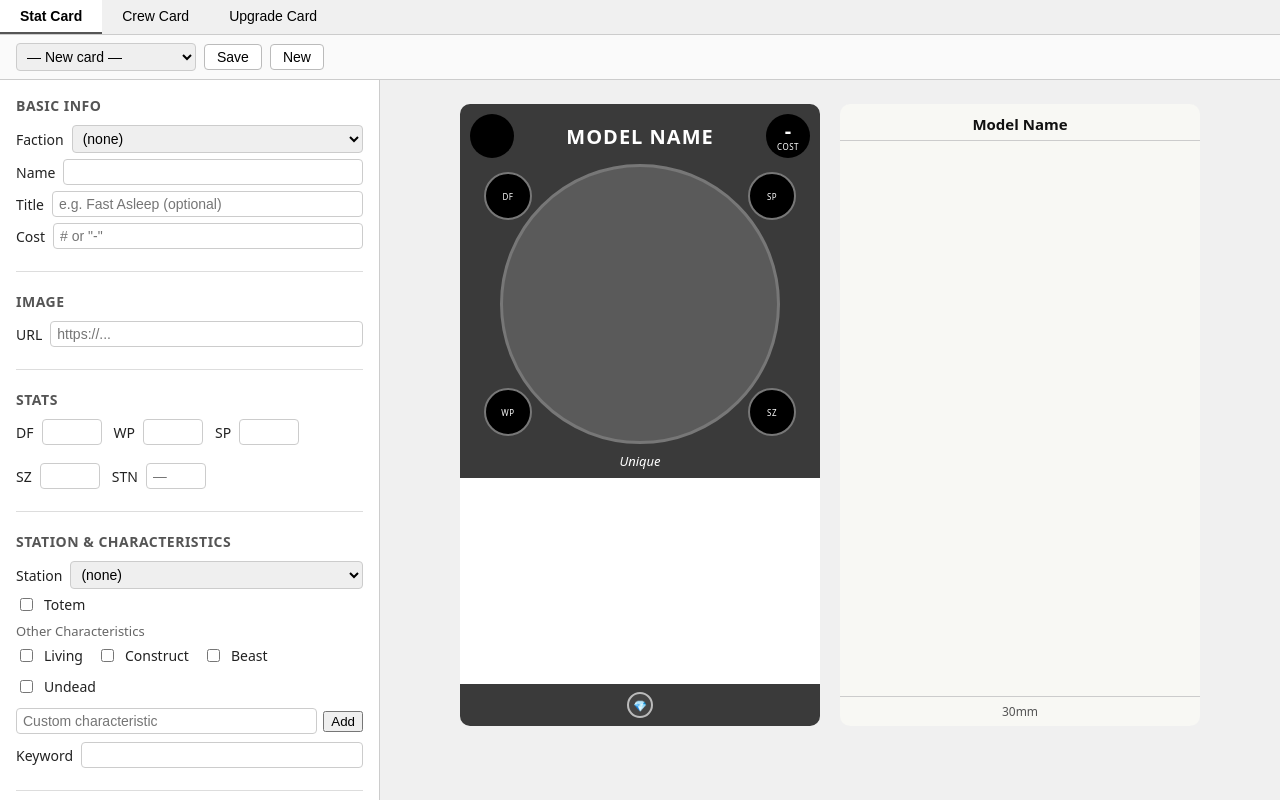
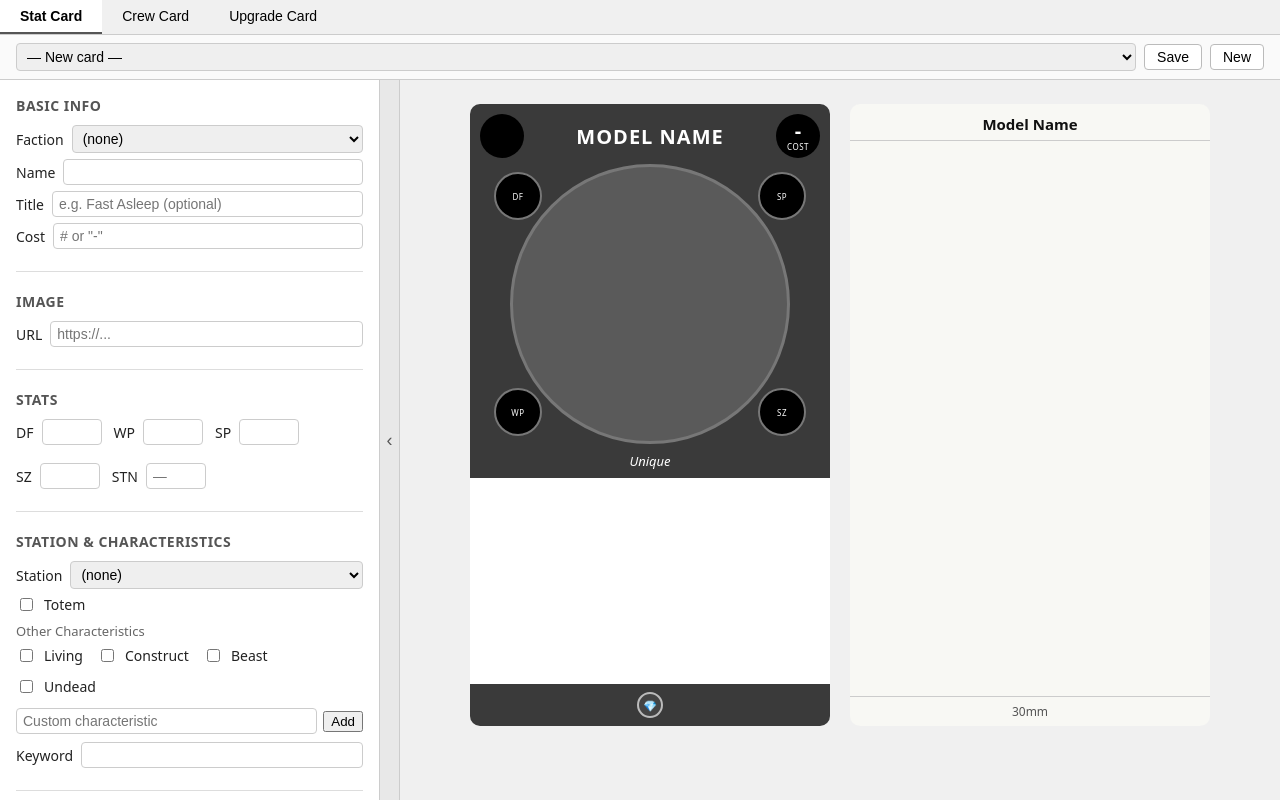
Before and after one commit to BlakeMSteel/malifaux-card-creator, a React (Vite) app: page / in a window 1280 px wide. Built offline with nearby package versions, Linux system fonts and the light colour scheme.

Commit message:
mobile-friendly

```diff
--- a/src/CardLibrary/CardLibrary.css
+++ b/src/CardLibrary/CardLibrary.css
@@ -13,7 +13,7 @@
   font-size: 14px;
   border: 1px solid #ccc;
   border-radius: 4px;
-  min-width: 180px;
+  flex: 1;
 }
 
 .card-library button {
--- a/src/CrewCard/CrewCard.css
+++ b/src/CrewCard/CrewCard.css
@@ -1,33 +1,3 @@
-.app {
-  display: flex;
-  flex: 1;
-  overflow: hidden;
-}
-
-.form-panel {
-  width: 380px;
-  flex-shrink: 0;
-  overflow-y: auto;
-  border-right: 1px solid #ccc;
-  padding: 16px;
-  box-sizing: border-box;
-}
-
-.preview-panel {
-  flex: 1;
-  overflow-y: auto;
-  display: flex;
-  justify-content: center;
-  padding: 24px;
-  background: #f0f0f0;
-}
-
-.cards-container {
-  display: flex;
-  gap: 20px;
-  align-items: flex-start;
-}
-
 .crew-card {
   width: 360px;
   height: 622px;
--- a/src/CrewCard/CrewCard.tsx
+++ b/src/CrewCard/CrewCard.tsx
@@ -1,5 +1,6 @@
 import type { CrewCardData } from '../types'
 import './CrewCard.css'
+import CardLayout from '../SharedComponents/CardLayout'
 import CrewCardFront from './Front/CrewCardFront'
 import CrewCardBack from './Back/CrewCardBack'
 import CrewCardForm from './Form/CrewCardForm'
@@ -11,16 +12,14 @@ interface Props {
 
 export default function CrewCard({ card, onChange }: Props) {
   return (
-    <div className="app">
-      <div className="form-panel">
-        <CrewCardForm card={card} onChange={onChange} />
-      </div>
-      <div className="preview-panel">
+    <CardLayout
+      form={<CrewCardForm card={card} onChange={onChange} />}
+      preview={
         <div className="cards-container">
           <CrewCardFront card={card} />
           <CrewCardBack card={card} />
         </div>
-      </div>
-    </div>
+      }
+    />
   )
 }
--- /dev/null
+++ b/src/SharedComponents/CardLayout.css
@@ -0,0 +1,57 @@
+.card-layout {
+  display: flex;
+  flex: 1;
+  overflow: hidden;
+}
+
+.cl-form-panel {
+  width: 380px;
+  overflow-y: auto;
+  overflow-x: hidden;
+  border-right: 1px solid #ccc;
+  padding: 16px;
+  box-sizing: border-box;
+  transition: max-width 0.25s ease, padding 0.25s ease;
+}
+
+.card-layout.collapsed .cl-form-panel {
+  max-width: 0;
+  padding: 0;
+}
+
+.cl-toggle {
+  width: 20px;
+  flex-shrink: 0;
+  display: flex;
+  align-items: center;
+  justify-content: center;
+  background: #e8e8e8;
+  border: none;
+  border-right: 1px solid #ccc;
+  cursor: pointer;
+  font-size: 18px;
+  color: #555;
+  padding: 0;
+  user-select: none;
+}
+
+.cl-toggle:hover {
+  background: #d4d4d4;
+  color: #222;
+}
+
+.cl-preview-panel {
+  flex: 1;
+  overflow-y: auto;
+  display: flex;
+  justify-content: center;
+  padding: 24px;
+  background: #f0f0f0;
+}
+
+.cards-container {
+  display: flex;
+  gap: 20px;
+  align-items: flex-start;
+  flex-wrap: wrap;
+}
--- /dev/null
+++ b/src/SharedComponents/CardLayout.tsx
@@ -0,0 +1,21 @@
+import { useState } from 'react'
+import './CardLayout.css'
+
+interface Props {
+  form: React.ReactNode
+  preview: React.ReactNode
+}
+
+export default function CardLayout({ form, preview }: Props) {
+  const [formOpen, setFormOpen] = useState(true)
+
+  return (
+    <div className={`card-layout${formOpen ? '' : ' collapsed'}`}>
+      <div className="cl-form-panel">{form}</div>
+      <button className="cl-toggle" onClick={() => setFormOpen(o => !o)} aria-label="Toggle form">
+        {formOpen ? '‹' : '›'}
+      </button>
+      <div className="cl-preview-panel">{preview}</div>
+    </div>
+  )
+}
--- a/src/StatCard/StatCard.css
+++ b/src/StatCard/StatCard.css
@@ -1,29 +1 @@
-.app {
-  display: flex;
-  flex: 1;
-  overflow: hidden;
-}
-
-.form-panel {
-  width: 380px;
-  flex-shrink: 0;
-  overflow-y: auto;
-  border-right: 1px solid #ccc;
-  padding: 16px;
-  box-sizing: border-box;
-}
-
-.preview-panel {
-  flex: 1;
-  overflow-y: auto;
-  display: flex;
-  justify-content: center;
-  padding: 24px;
-  background: #f0f0f0;
-}
-
-.cards-container {
-  display: flex;
-  gap: 20px;
-  align-items: flex-start;
-}
+/* StatCard-specific styles, if any */
--- a/src/StatCard/StatCard.tsx
+++ b/src/StatCard/StatCard.tsx
@@ -1,5 +1,5 @@
 import type { CardData } from '../types'
-import './StatCard.css'
+import CardLayout from '../SharedComponents/CardLayout'
 import StatCardForm from './Form/StatCardForm'
 import StatCardFront from './Front/StatCardFront'
 import StatCardBack from './Back/StatCardBack'
@@ -11,16 +11,14 @@ interface Props {
 
 export default function StatCard({ card, onChange }: Props) {
   return (
-    <div className="app">
-      <div className="form-panel">
-        <StatCardForm card={card} onChange={onChange} />
-      </div>
-      <div className="preview-panel">
+    <CardLayout
+      form={<StatCardForm card={card} onChange={onChange} />}
+      preview={
         <div className="cards-container">
           <StatCardFront card={card} />
           <StatCardBack card={card} />
         </div>
-      </div>
-    </div>
+      }
+    />
   )
 }
--- a/src/UpgradeCard/UpgradeCard.tsx
+++ b/src/UpgradeCard/UpgradeCard.tsx
@@ -1,5 +1,5 @@
 import type { UpgradeCardData } from '../types'
-import '../CrewCard/CrewCard.css'
+import CardLayout from '../SharedComponents/CardLayout'
 import UpgradeCardFront from './UpgradeCardFront'
 import UpgradeCardForm from './Form/UpgradeCardForm'
 
@@ -10,15 +10,13 @@ interface Props {
 
 export default function UpgradeCard({ card, onChange }: Props) {
   return (
-    <div className="app">
-      <div className="form-panel">
-        <UpgradeCardForm card={card} onChange={onChange} />
-      </div>
-      <div className="preview-panel">
+    <CardLayout
+      form={<UpgradeCardForm card={card} onChange={onChange} />}
+      preview={
         <div className="cards-container">
           <UpgradeCardFront card={card} />
         </div>
-      </div>
-    </div>
+      }
+    />
   )
 }
```
